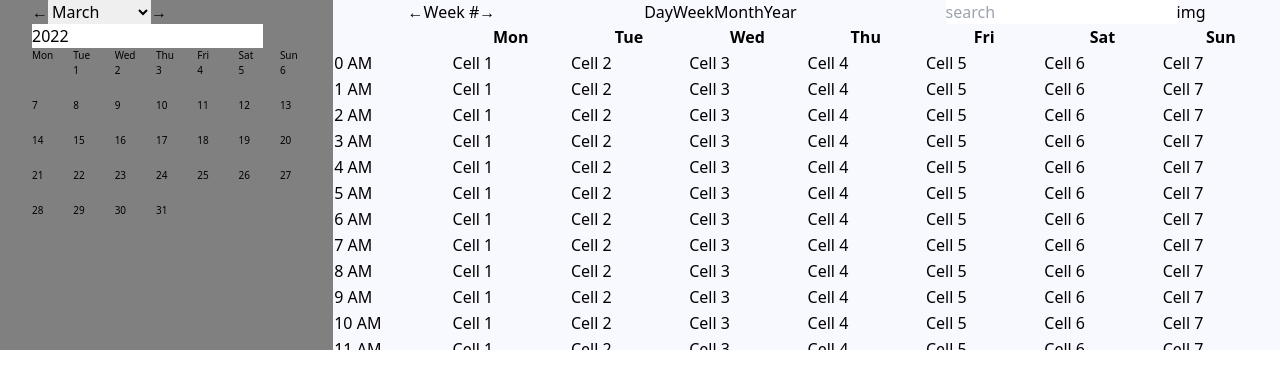
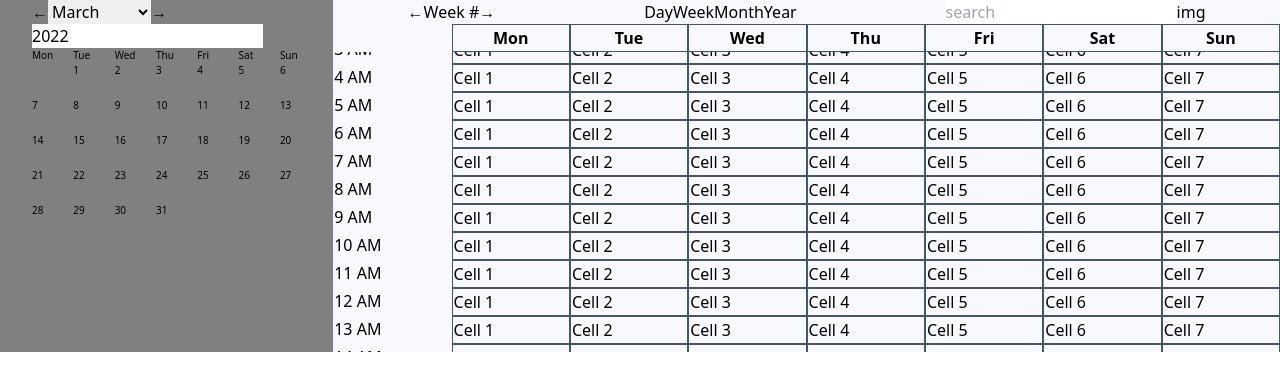
Before and after one commit to iliashe/calendar, a Vue app: page / in a window 1280 px wide. Shown: the top 390 px of the page. Built offline with nearby package versions, Linux system fonts and the light colour scheme.

Commit message:
scroll starting point added

```diff
--- a/src/views/Week.vue
+++ b/src/views/Week.vue
@@ -4,13 +4,25 @@
     <thead class=''>
       <tr class='grid grid-cols-8 w-full'>
         <th class=''></th>
-        <th v-for='day in daysOfWeek' :key='day'>{{ day.shortName }}</th>
+        <th
+          class='border border-slate-600'
+          v-for='day in daysOfWeek'
+          :key='day'
+        >
+          {{ day.shortName }}
+        </th>
       </tr>
     </thead>
     <tbody>
       <tr class='grid grid-cols-8 w-full' v-for='(hour, index) in 24' :key='index'>
         <td>{{ hour - 1 }} AM</td>
-        <td v-for='(cell, index) in 7' :key='index'>Cell {{cell}}</td>
+        <td
+          class='border border-slate-600'
+          v-for='(cell, index) in 7'
+          :key='index'
+        >
+          Cell {{cell}}
+        </td>
       </tr>
     </tbody>
   </table>
@@ -22,6 +34,14 @@ import { mapState } from 'vuex';
 
 export default {
   name: 'week-view',
+  data() {
+    return {
+      tb: document.getElementsByTagName('tbody'),
+    };
+  },
+  mounted() {
+    this.tb[0].scrollTop = 100;
+  },
   computed: {
     ...mapState(['daysOfWeek']),
   },
```
Also changed, not shown: 7 other files (tests, documents, lock files or other folders).
